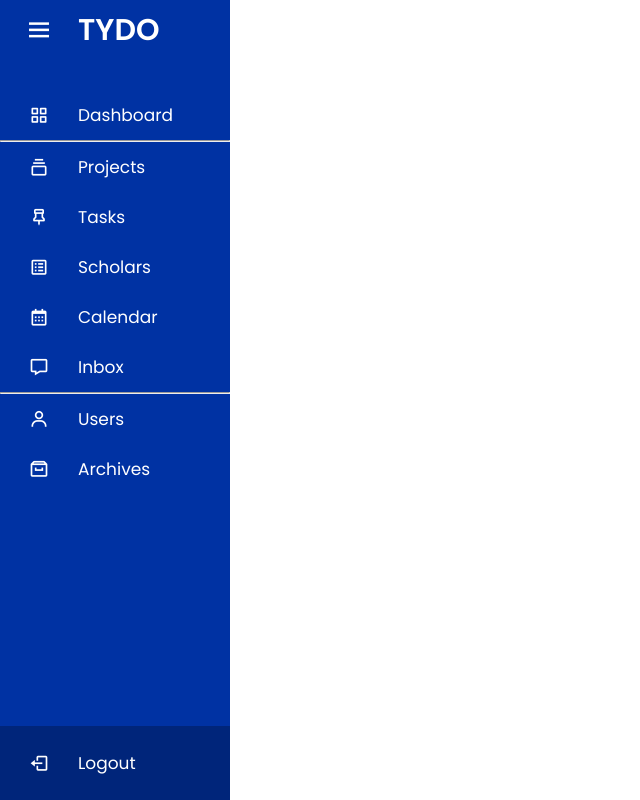
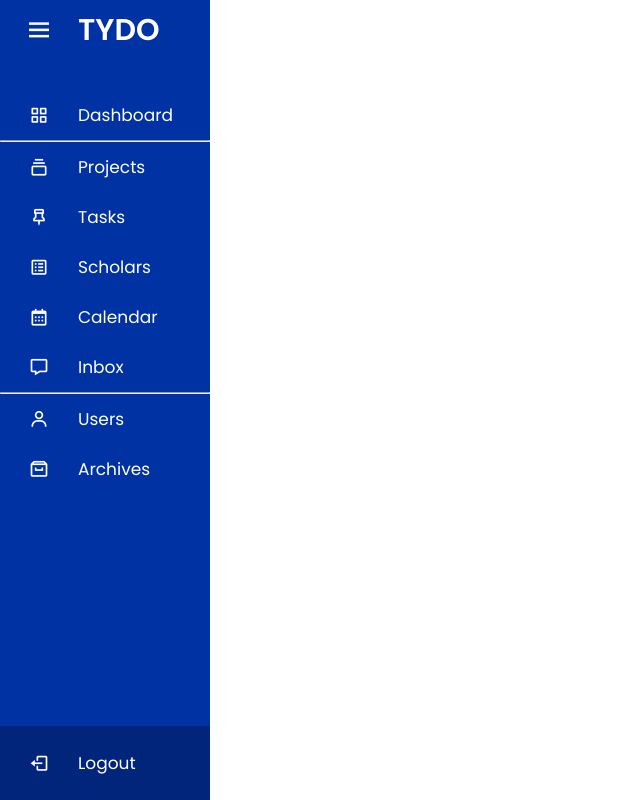
Before and after one commit to aecliam/New-iTask, a PHP site: page /sidebar.php in a window 1280 px wide. Shown: the whole page, without its empty margins (0-640 px from the left). Run offline with PHP 8.4, Linux system fonts and the light colour scheme.

Commit message:
Update sidebar.css

```diff
--- a/css/sidebar.css
+++ b/css/sidebar.css
@@ -16,7 +16,7 @@ a{
   top: 0;
   left: 0;
   height: 100%;
-  width: 230px;
+  width: 210px;
   background: #0032A3;
   z-index: 1;
   transition: all 0.5s ease;
@@ -176,7 +176,7 @@ a{
 .sidebar .logout{
     position: fixed;
     bottom: 0;
-    width: 230px;
+    width: 210px;
     display: flex;
     padding: 12px 0;
     transition: 0.5s ease;
```
